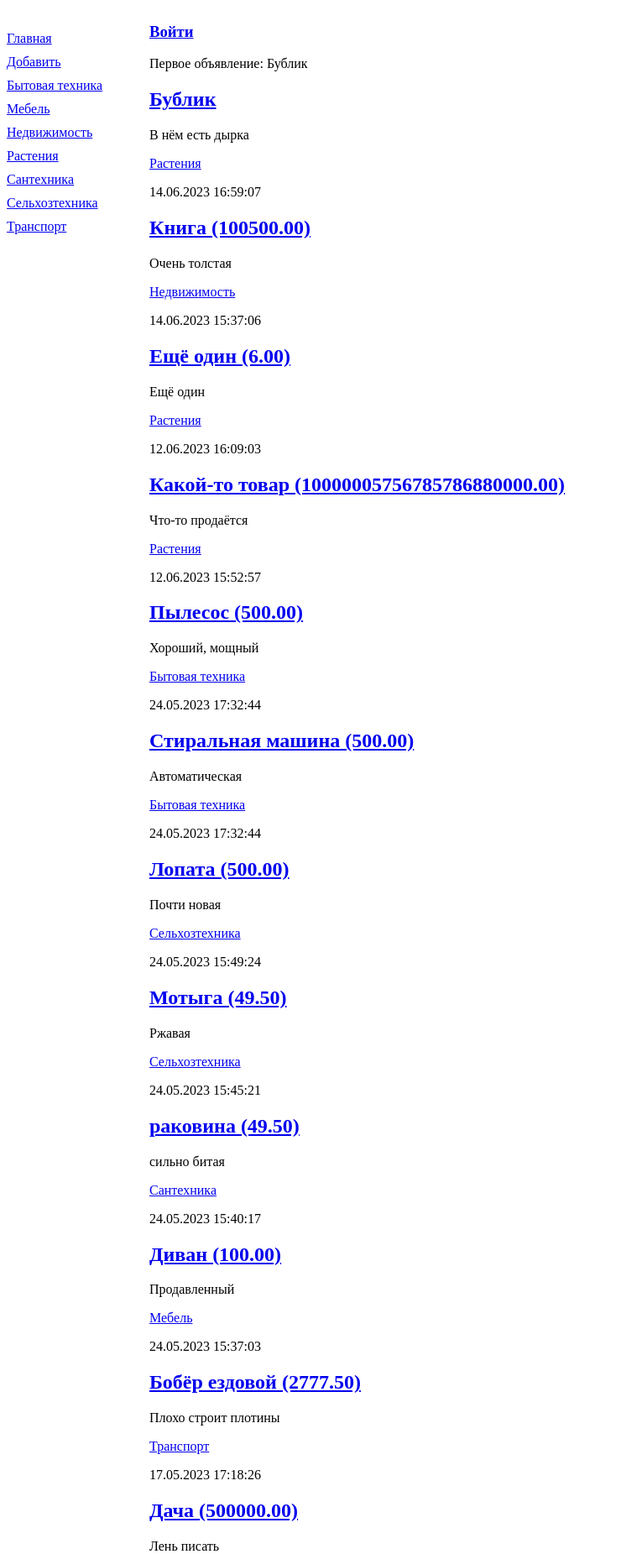
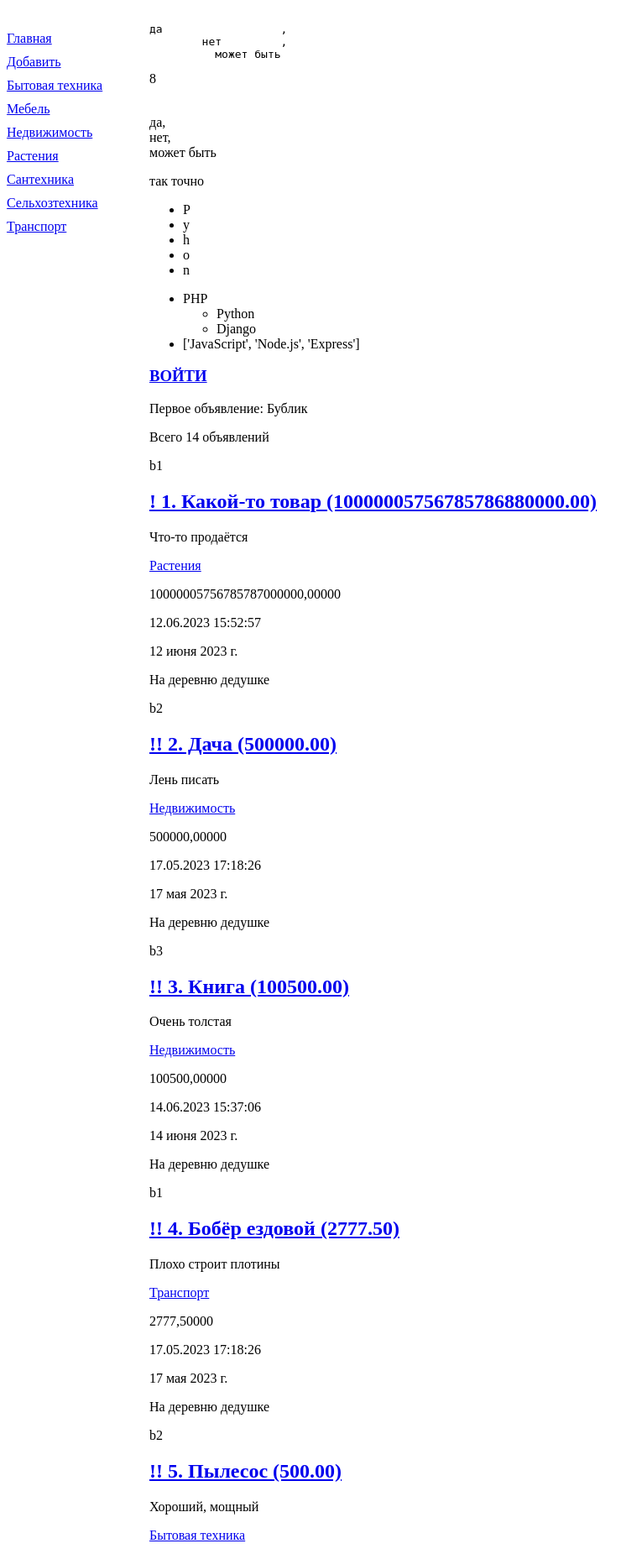
Before and after one commit to morozov1982/firstsite_pyd_222_1, a Django app: page / in a window 1280 px wide. Shown: the part 74-1925 px from the top of the page at 84% size, without its empty margins (0-765 px from the left). Run offline with Django 4.2, Linux system fonts and the light colour scheme; data comes from the database, SQL or seed files in the repository.

Commit message:
lesson_22 files

```diff
--- a/bboard/views.py
+++ b/bboard/views.py
@@ -69,7 +69,19 @@ def index_resp(request):
 def index(request):
     bbs = Bb.objects.all()
     rubrics = Rubric.objects.all()
-    context = {'bbs': bbs, 'rubrics': rubrics, 'test_var': 'Я — тестовая переменая!'}
+
+    ulist = [
+        'PHP',
+        ['Python', 'Django'],
+        ['JavaScript', 'Node.js', 'Express']
+    ]
+
+    context = {
+        'bbs': bbs,
+        'rubrics': rubrics,
+        'test_var': 'Я — тестовая переменая!',
+        'ulist': ulist
+    }
     # template = get_template('bboard/index.html')
     # return HttpResponse(template.render(context, request))
     return HttpResponse(render_to_string('bboard/index.html', context, request))
--- a/templates/bboard/index.html
+++ b/templates/bboard/index.html
@@ -1,9 +1,32 @@
 {% extends "layout/basic.html" %}
 
 {% block content %}
+<pre>
+{{ True|yesno|ljust:20 }},
+{{ False|yesno|center:20 }},
+{{ None|yesno|rjust:20 }}
+</pre>
+
+    {{ 123456789|get_digit:2 }}
+
+    {% filter linebreaks %}
+    {{ True|yesno }},
+    {{ False|yesno }},
+    {{ None|yesno }}
+
+    {{ True|yesno:'так точно,никак нет,дело тёмное' }}
+    {% endfilter %}
+
+    <ul>{{ 'Python'|cut:'t'|make_list|unordered_list }}</ul>
+
+    <ul>
+        {{ ulist|unordered_list }}
+    </ul>
 
 {#    <h1>{{ test_var }}</h1>#}
 
+{#% filter force_escape|upper %#}
+{% filter upper %}
     {% if user.is_authenticated %}
     <h3>
         <a href="{% url 'authapp:logout' %}">
@@ -17,22 +40,42 @@
             </a>
         </h3>
     {% endif %}
+{% endfilter %}
 
     <p>Первое объявление: {{ bbs.0.title }}</p>
 
-    {% for bb in bbs %}
-        <div>
+    {% with bb_count=bbs.count %}
+        {% if bb_count > 0 %}
+            <p>Всего {{ bb_count }} объявлений</p>
+        {% endif %}
+    {% endwith %}
+
+{#    {% for bb in bbs|dictsort:'price' %}#}
+    {% for bb in bbs|dictsortreversed:'price' %}
+        {% cycle 'b1' 'b2' 'b3' as currentclass %}
+        <div class="{% cycle 'bg-secondary' 'bg-light' %}">
 {#            <h2>{{ bb.title }}</h2>#}
-            <h2>
+            <h2 class="{{ currentclass }}">
                 {#<a href="{% url 'read' bb.pk %}">#}
                 <a href="{% url 'detail' pk=bb.pk %}">
-                    {{ bb.title_and_price }}
+                    {% if forloop.first %}
+                        !
+                    {% elif forloop.last %}
+                        !!!
+                    {% else %}
+                        !!
+                    {% endif %}
+
+                    {{ forloop.counter }}. {{ bb.title_and_price }}
                 </a>
             </h2>
-            <p>{{ bb.content }}</p>
+            <p>{{ bb.content|truncatewords:3 }}</p>
             <p><a href="{{ bb.rubric.get_absolute_url }}">
-                {{ bb.rubric.name }}</a></p>
+                {{ bb.rubric.name|capfirst }}</a></p>
+            <p>{{ bb.price|default:'Цены нет'|floatformat:5 }}</p>
             <p>{{ bb.published|date:"d.m.Y H:i:s" }}</p>
+            <p>{{ bb.published|date:"DATE_FORMAT" }}</p>
+            <p>{% firstof bb.phone bb.email 'На деревню дедушке' %}</p>
         </div>
     {% endfor %}
 
--- a/templates/layout/basic.html
+++ b/templates/layout/basic.html
@@ -31,5 +31,9 @@
         Контента нет
     {% endblock %}
 </section>
+<footer>
+    &copy; 1998&ndash;{% now 'Y' %}
+    {#% now 'SHORT_DATETIME_FORMAT' %#}
+</footer>
 </body>
 </html>
```
